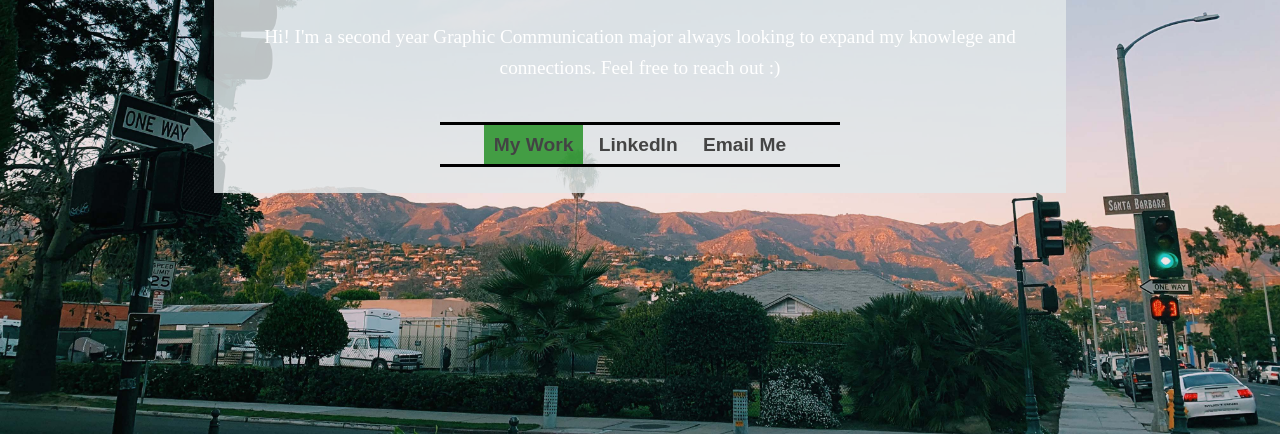
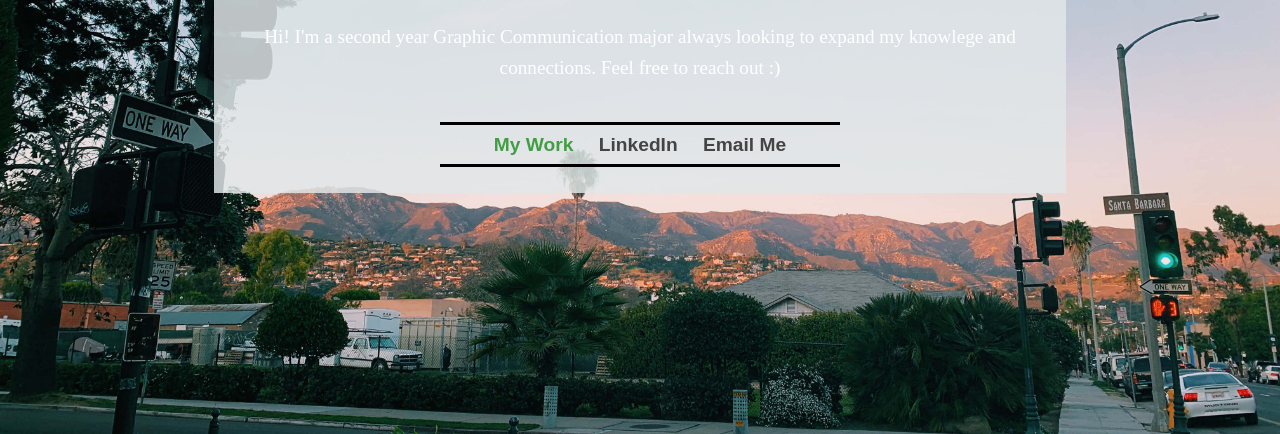
Before and after one commit to grc-zwoomer/grc-zwoomer.github.io-main, a plain HTML site: page index.html in a window 1280 px wide. In both pictures the pointer is over the link "My Work". Shown: the part 466-900 px from the top of the page. Drawn offline with Linux system fonts and the light colour scheme.

Commit message:
final final

```diff
--- a/styles-contact.css
+++ b/styles-contact.css
@@ -131,7 +131,6 @@ a{
 }
 
 a:hover{
-	color: black ;
+	color: green ;
 	opacity: 70%;
-	background: green;
 }
```
